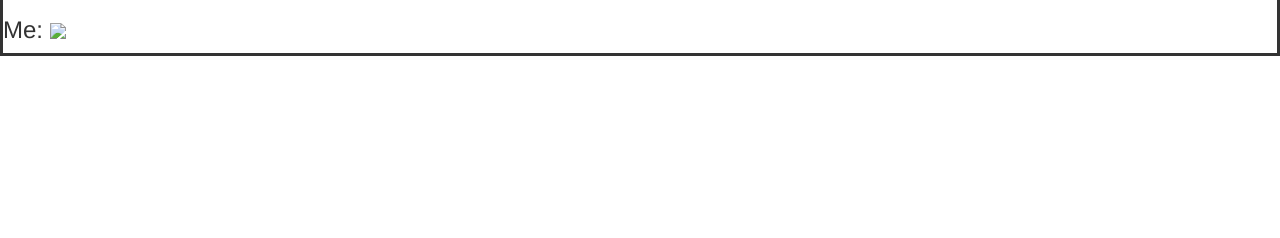
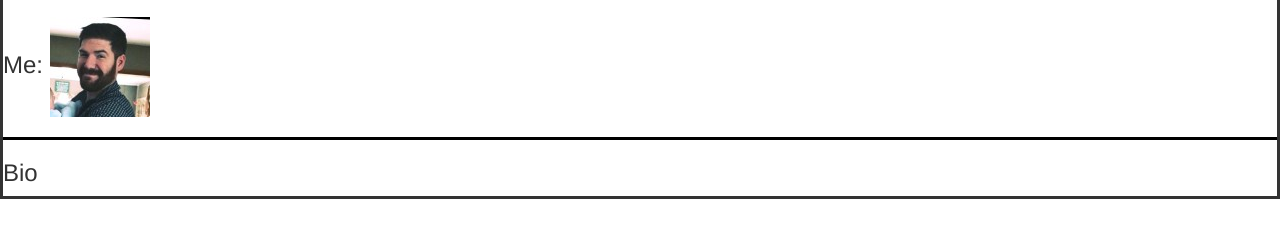
Before and after one commit to eatonp28/mockUP, a plain HTML site: page index.html in a window 1280 px wide. Shown: the part 66-304 px from the top of the page. Drawn offline with nearby package versions, Linux system fonts and the light colour scheme.

Commit message:
website changes

```diff
--- a/index.html
+++ b/index.html
@@ -11,6 +11,11 @@
     <style>
         .borderDiv {
             border: solid;
+
+        }
+        hr {
+            border-top: 3px solid #000000
+            ;
         }
     </style>
 </head>
@@ -20,10 +25,13 @@
             I am learning HTML
         </h1>
         <h3>
-            Me: <img src="profileImage.jpeg"
+            Me: <img src="profileImage.jpeg" />
         </h3>
+        <hr>
         <div>
-
+            <h3>
+                Bio
+            </h3>
         </div>
     </div>
 </body>
```
Also changed, not shown: profileImage.jpeg (added).
